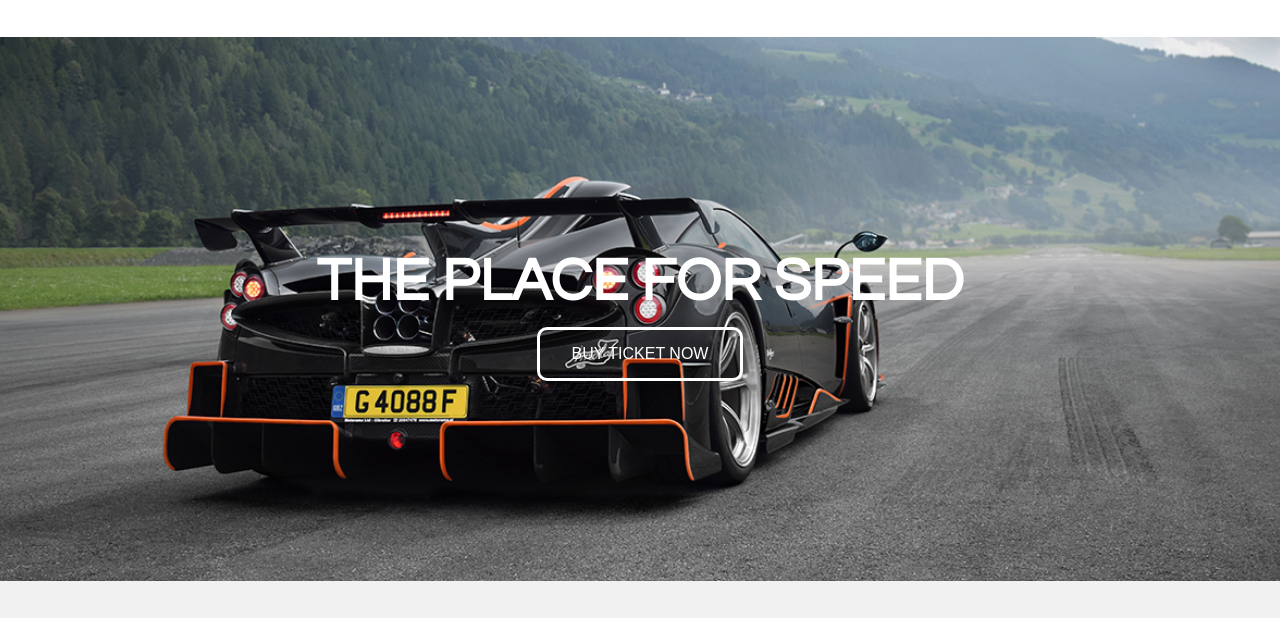
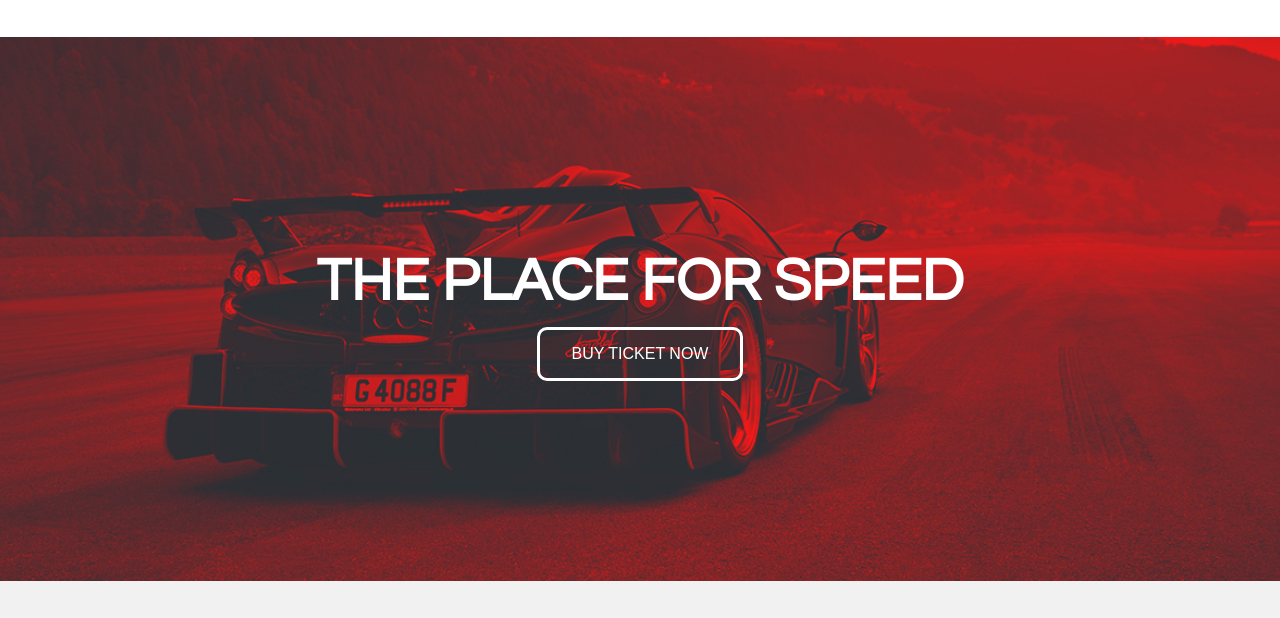
Before and after one commit to lewisbint/lewisbint.github.io, a plain HTML site: page website-current/index.html in a window 1280 px wide. Shown: the part 1533-2151 px from the top of the page. Drawn offline with Linux system fonts and the light colour scheme; grey boxes are pictures that could not be loaded.

Commit message:
unit_6.2

```diff
--- a/website-current/css/style.css
+++ b/website-current/css/style.css
@@ -133,7 +133,7 @@ a {color: white;
 }
 
 #banner-image-2 {
-	background-image: url(../images/edits/zonda-banner.jpg);
+	background-image: url(../images/edits/zonda-banner-red.jpg);
 	background-position: center;
 	background-repeat: no-repeat;
 	background-size: cover;
@@ -196,3 +196,9 @@ a {color: white;
 	display: inline-block;
 	vertical-align: top;
 }
+
+.clearfix:after {
+	content: "";
+	display: block;
+	clear: both;
+}
--- a/website-current/index.html
+++ b/website-current/index.html
@@ -63,7 +63,7 @@
 		</div>
 	</section>
 
-	<section id="banner-image-2">
+	<section id="banner-image-2" class="clearfix">
 		<h1 id="banner-heading">The Place for Speed</h1>
 		<button class="button">Buy Ticket Now</button>
 	</section>
```
Also changed, not shown: website-current/images/edits/zonda-banner-red.jpg (added), 3 other files.
